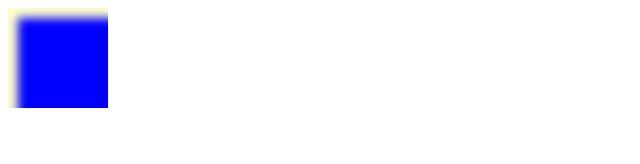
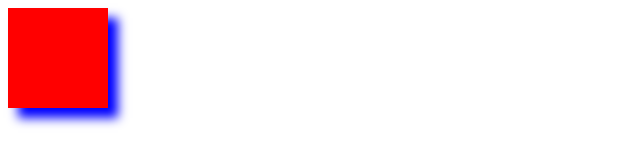
Before and after one commit to dancoowang/dancoowang.github.io, a plain HTML site: page 100/index.html in a window 1280 px wide. Shown: the whole page, without its empty margins (0-640 px from the left). Drawn offline with Linux system fonts and the light colour scheme.

Commit message:
饿的撒旦
das

```diff
--- a/100/index.html
+++ b/100/index.html
@@ -7,12 +7,12 @@
 	.box{
 		width: 100px;
 		height: 100px;
-		background: blue;
+		background: red;
 /*		 -moz-border-radius: 10em 0 5em 2em;
     -webkit-border-radius: 10em 0 5em 2em;*/
-    box-shadow: 10px 10px 10px #FFFFCC inset;
-    -moz-box-shadow: 10px 10px 10px #FFFFCC inset;
-    -webkit-box-shadow: 10px 10px 10px #FFFFCC inset;
+    box-shadow: 10px 10px 10px blue;
+    -moz-box-shadow: 10px 10px 10px blue;
+    -webkit-box-shadow: 10px 10px 10px blue;
 	}
 	</style>
 </head>
```
